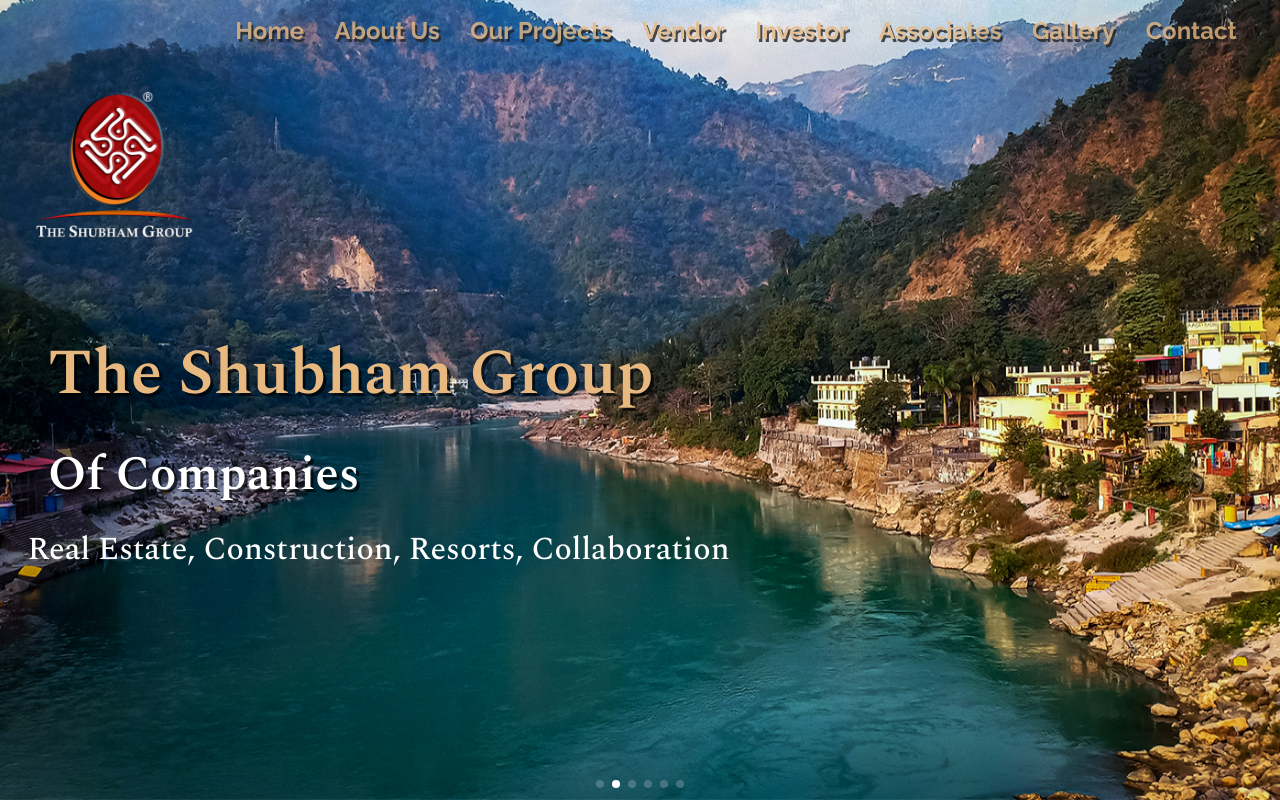
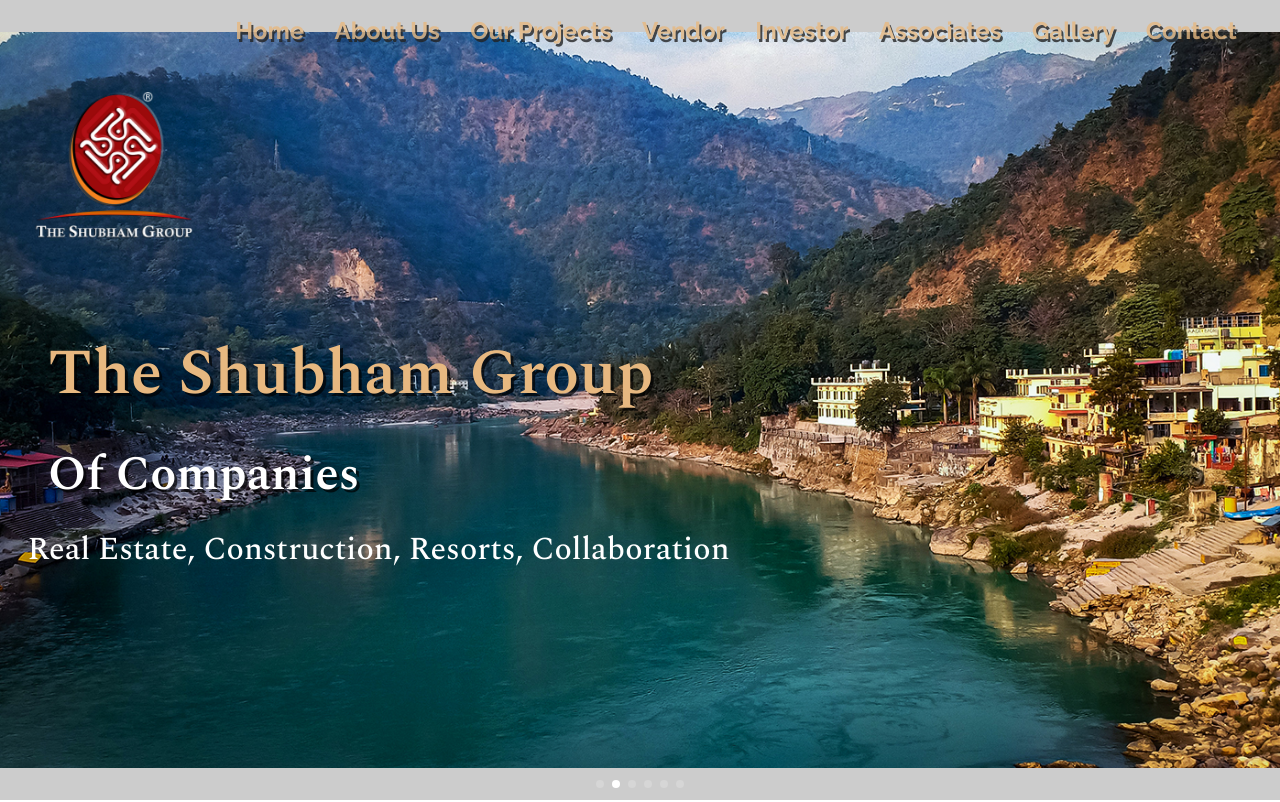
Before and after one commit to TheShubhamGroupWeb/tsgc-website, a plain HTML site: page index.html in a window 1280 px wide. Shown: the top 802 px of the page. Drawn offline with nearby package versions, Linux system fonts and the light colour scheme.

Commit message:
swipper-slide img object-fit: contain

```diff
--- a/navbar.css
+++ b/navbar.css
@@ -181,7 +181,4 @@
             }
 
 
-
-
-
         }
--- a/sliders.css
+++ b/sliders.css
@@ -34,7 +34,7 @@
   /* display: block; */
   width: 100%;
   height: 100%;
-  /* object-fit: cover; */
+  object-fit: contain;
   z-index: 10;
   /* border-radius: 10px; */
 }
```
